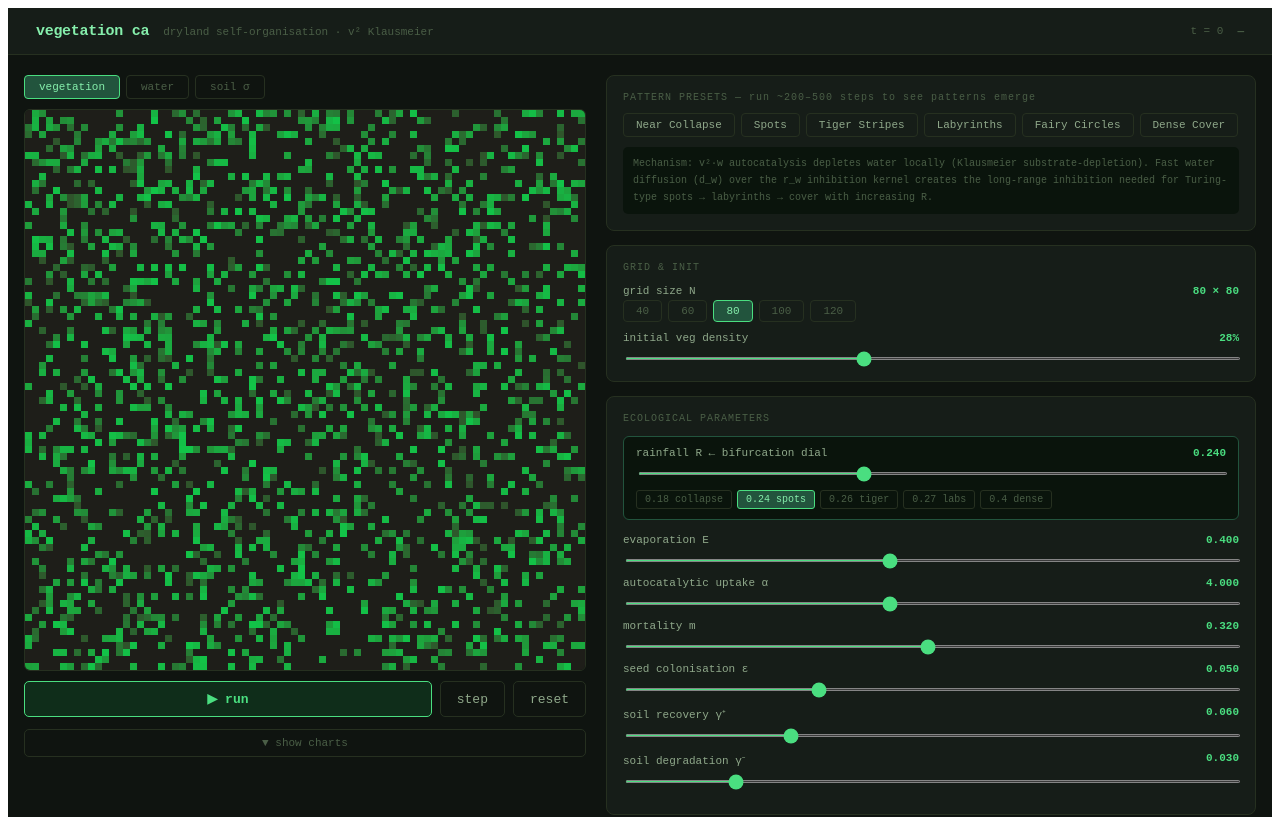
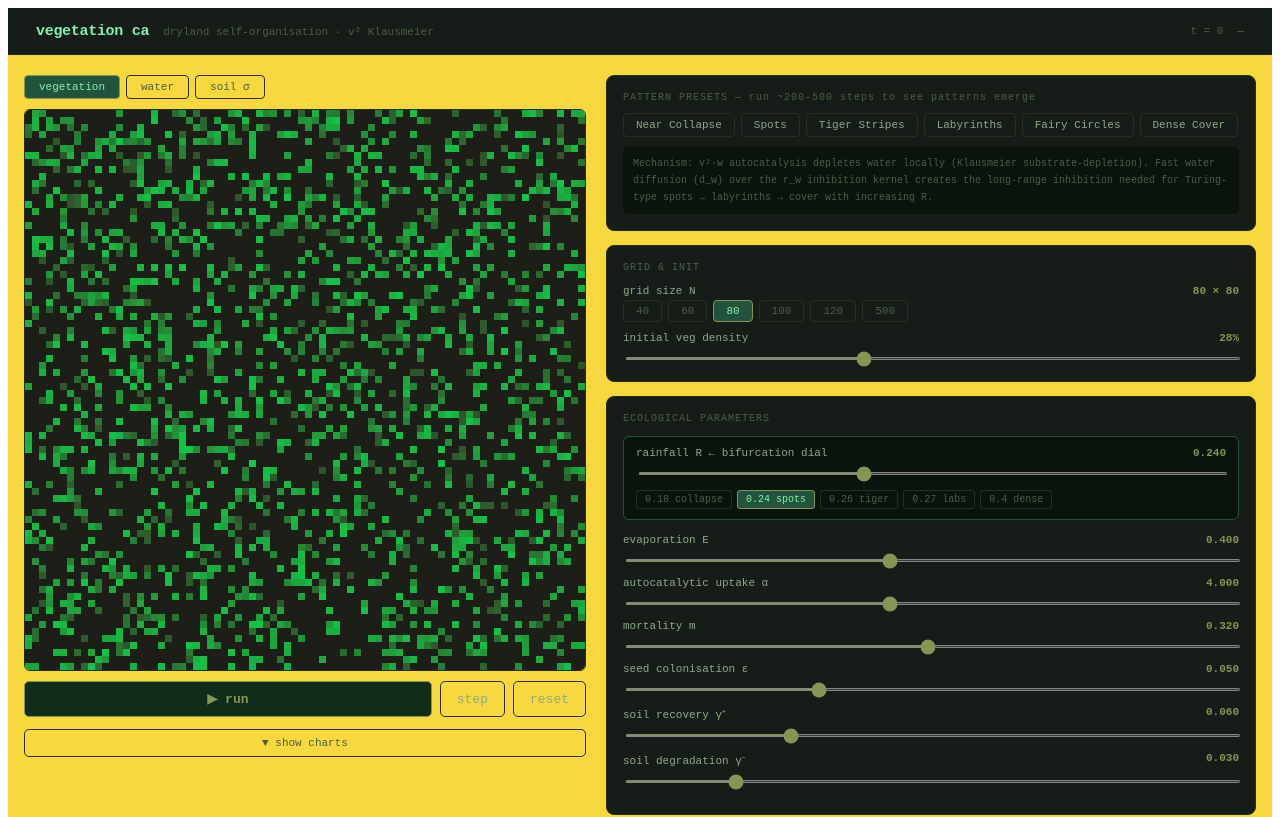
Before and after one commit to Anubhav-Ganguly/vegetation_ca_model, a React (Vite) app: page / in a window 1280 px wide. Shown: the top 817 px of the page. Built offline with nearby package versions, Linux system fonts and the light colour scheme.

Commit message:
add recharts dependency2

```diff
--- a/src/App.jsx
+++ b/src/App.jsx
@@ -2,8 +2,8 @@ import { useState, useEffect, useRef, useCallback } from "react";
 import { LineChart, Line, XAxis, YAxis, Tooltip, ResponsiveContainer, Legend } from "recharts";
 
 const C = {
-  bg: "#0f1410", panel: "#161d18", border: "#263020",
-  green: "#4ade80", greenDim: "#22543d", greenBright: "#86efac",
+  bg: "#f7d93f", panel: "#161d18", border: "#263020",
+  green: "#859556", greenDim: "#22543d", greenBright: "#86efac",
   amber: "#fbbf24", blue: "#60a5fa", red: "#f87171",
   text: "#e2e8e0", textMid: "#8fa88a", textFaint: "#4a5e46",
 };
@@ -18,21 +18,7 @@ function buildOffsets(r) {
 }
 
 // ─────────────────────────────────────────────────────────────────────────────
-// CA STEP — v² Klausmeier substrate-depletion model
-//
-// Why v² (not v)?
-//   Linear growth (α·v·w) has a stable homogeneous fixed point at v*=1 for all
-//   ecologically relevant R values — every preset saturated. The v² term gives:
-//     • Allee effect: sparse cells (v≈0) can't grow even in wet soil
-//     • Autocatalytic depletion: dense patches starve their wr-radius neighbourhood
-//   Together these produce the short-range activation / long-range inhibition
-//   needed for Turing-type pattern formation.
-//
-// Why d_w must be LOW (0.05–0.10)?
-//   d_w controls how quickly moisture re-equilises after local depletion.
-//   High d_w (>0.15) erases the water shadow within ~5 steps → no spatial
-//   gradient → uniform saturation. Low d_w keeps depletion persistent for
-//   ~10–20 steps, allowing discrete patches to self-organise.
+
 //
 // Empirically validated on 80×80 grid, 500 steps:
 //   R=0.18 → cover≈22%, Moran≈0.03, 800+ tiny fragments  (Near Collapse)
@@ -431,7 +417,7 @@ export default function App() {
                 <span style={{ fontSize:11, color:C.green, fontWeight:700 }}>{gridN} × {gridN}</span>
               </div>
               <div style={{ display:"flex", gap:6, flexWrap:"wrap" }}>
-                {[40,60,80,100,120].map(n => (
+                {[40,60,80,100,120,500].map(n => (
                   <button key={n} onClick={() => setGridN(n)} style={{
                     padding:"4px 12px", borderRadius:4, cursor:"pointer", fontSize:11, fontFamily:MONO,
                     background:gridN===n?C.greenDim:"transparent", color:gridN===n?C.greenBright:C.textFaint,
```
